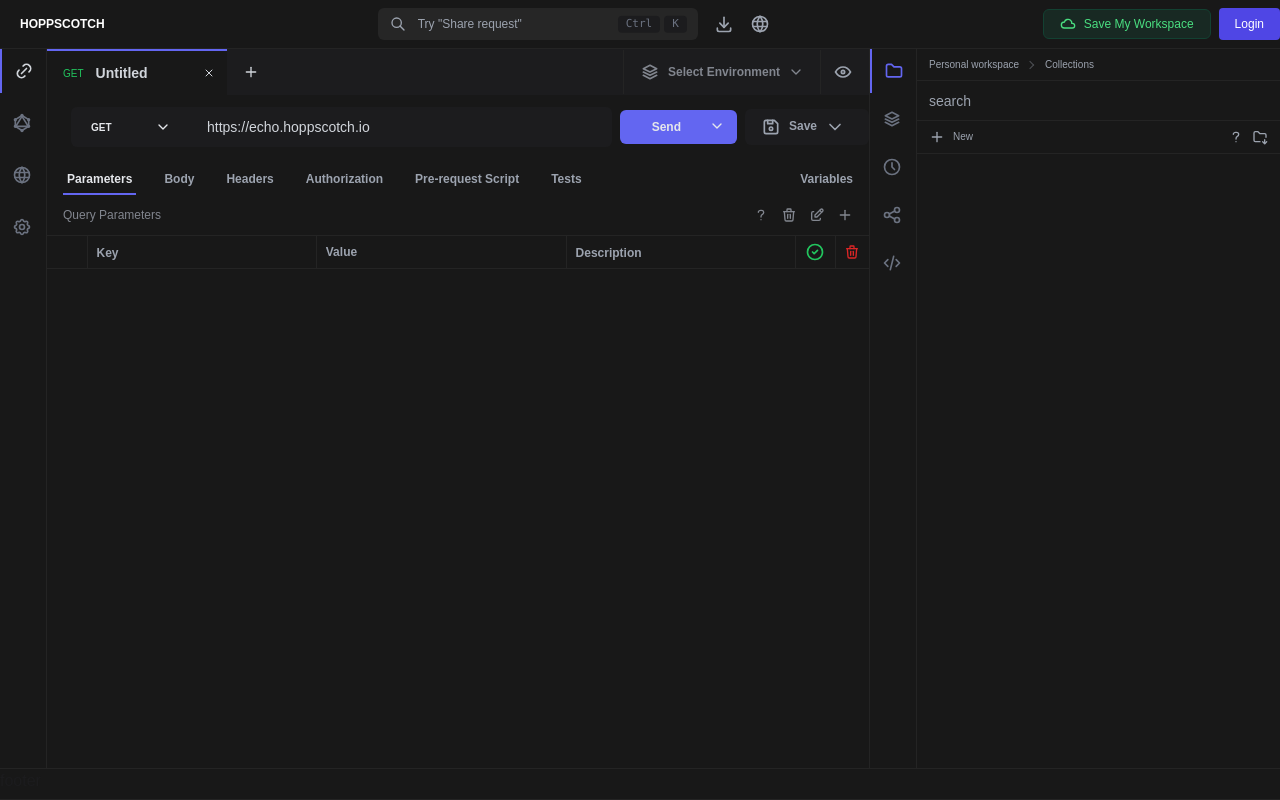
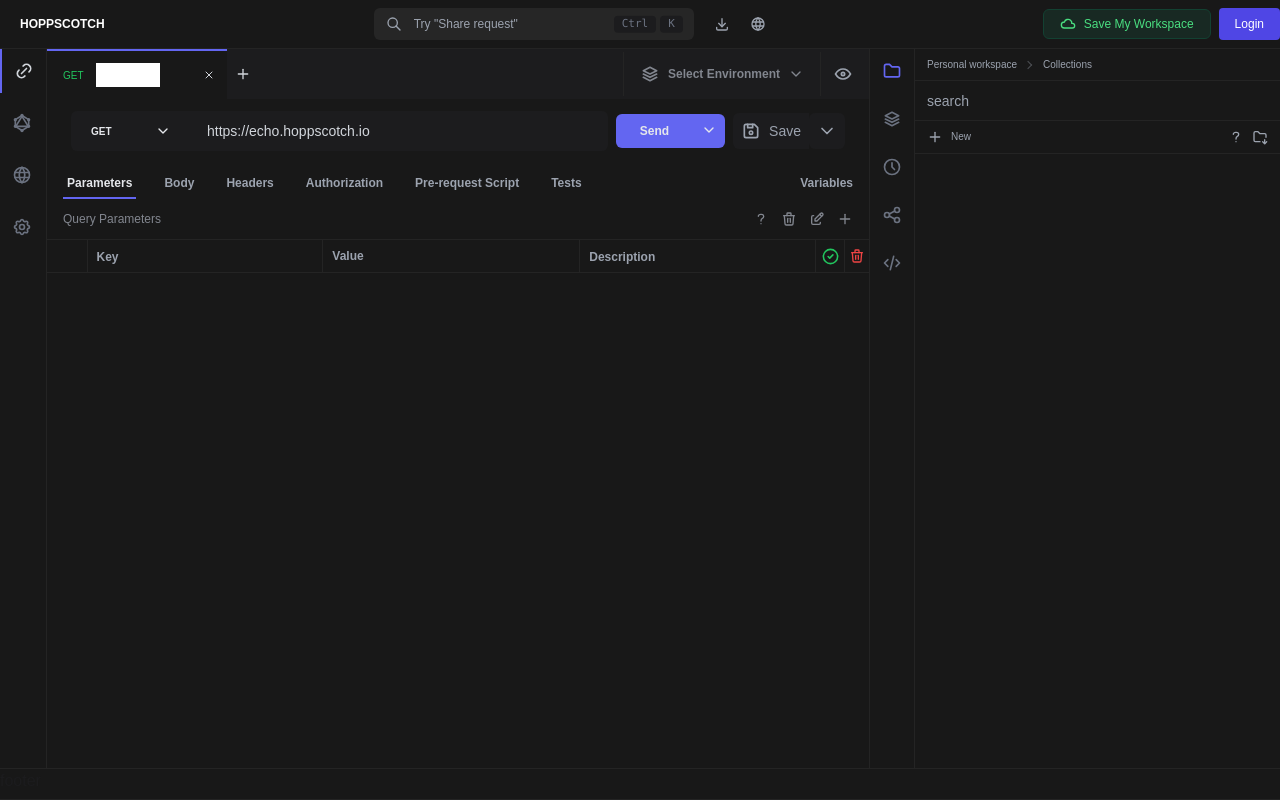
Before and after one commit to Millagoss/hoppscotch_clone, a Next.js app: page / in a window 1280 px wide. Built offline with nearby package versions, Linux system fonts and the light colour scheme.

Commit message:
feat: enhance BodyHeader with dynamic tabs, improve SearchBar layout, and update Share component with new UI elements

```diff
--- a/app/components/BodyHeader.tsx
+++ b/app/components/BodyHeader.tsx
@@ -2,9 +2,12 @@
 
 import {
   IconChevronDown,
+  IconCode,
   IconDeviceFloppy,
   IconEye,
+  IconFileCode,
   IconPlus,
+  IconReload,
   IconStack2,
   IconX,
 } from "@tabler/icons-react";
@@ -32,22 +35,64 @@
   }
 };
 
+type TabsValue = {
+  id: number;
+  title: string;
+  method: string;
+}[];
+
+const tabsValue = { id: 1, title: "untitled", method: "" };
+
 export const BodyHeader = () => {
   const [value, setValue] = useState("https://echo.hoppscotch.io");
   const [method, setMethod] = useState("GET");
+  const [tabs, setTabs] = useState<TabsValue>([tabsValue]);
+
+  const handleChange = (index: number, field: "title", value: string) => {
+    setTabs((prev) =>
+      prev.map((item, i) => (i === index ? { ...item, [field]: value } : item))
+    );
+  };
 
   return (
     <div className="space-y-3 bg-background">
       <div className="w-full flex bg-foreground justify-between items-center">
-        <div className="flex gap-4 items-center">
-          <div className="gap-3 pl-4 w-[180px] bg-[#181818] flex items-center py-3 border-t-2 border-t-indigo-500">
+        <div className="flex gap-2 items-center">
+          {tabs.map((t, index) => {
+            return (
+              <div
+                key={index}
+                className="gap-3 pl-4 w-[180px] bg-[#181818] flex items-center py-3 border-t-2 border-t-indigo-500"
+              >
                 <p className={`${getColor(method)} text-[10px]`}>{method}</p>
-            <p className="text-sm text-gray-300  font-semibold">Untitled</p>
+
+                <input
+                  value={t.title}
+                  placeholder="Untitled"
+                  className="focus:outline-none text-white focus:border-none w-16"
+                  onChange={(e) => handleChange(index, "title", e.target.value)}
+                />
                 <p className="w-full cursor-pointer text-gray-300 flex pr-3 justify-end">
-              <IconX className="size-3" />
+                  <IconX
+                    className="size-3"
+                    onClick={() => {
+                      if (tabs.length < 2) return;
+                      const filteredValue = tabs.filter(
+                        (tab) => tab.id !== t.id
+                      );
+                      setTabs(filteredValue);
+                    }}
+                  />
                 </p>
               </div>
-          <IconPlus className="size-4 cursor-pointer text-gray-300" />
+            );
+          })}
+          <IconPlus
+            onClick={() =>
+              setTabs((p) => [...p, { ...tabsValue, id: p.length + 1 }])
+            }
+            className="size-4 cursor-pointer text-gray-300"
+          />
         </div>
 
         {/* dropdown */}
@@ -115,32 +160,42 @@
             className="focus:outline-none focus:border-none text-gray-300 text-sm bg-transparent w-full max-w-xs"
           />
         </div>
-        <div className="dropdown">
+        <div className="dropdown flex">
+          <div className="flex cursor-pointer hover:bg-indigo-700 bg-indigo-500 rounded-l-md py-2 px-6 text-gray-200 gap-7 font-semibold text-[12px]">
+            Send
+          </div>
           <div
             tabIndex={0}
             role="button"
-            className="flex cursor-pointer bg-indigo-500 rounded-md py-2 px-3 pl-8 text-gray-200 gap-7 font-semibold text-[12px]"
+            className="dropdown bg-indigo-500 hover:bg-indigo-700 rounded-r-md py-2 px-2 text-gray-200"
           >
-            Send
             <IconChevronDown className="size-4" />
-          </div>
             <ul
               tabIndex={0}
-            className="dropdown-content w-60 text-gray-300 menu bg-foreground rounded-sm z-[1] top-10 p-2 shadow"
+              className="dropdown-content right-2 w-40 text-gray-300 space-y-1 menu bg-foreground rounded-sm z-[1] top-10 p-2 shadow"
             >
-            <li>
-              <a>Content</a>
-            </li>
+              <div className="flex p-2 text-text hover:bg-hover rounded-md items-center gap-2">
+                <IconFileCode className="size-5" /> <p>Import cURL</p>
+              </div>
+              <div className="flex p-2 text-text hover:bg-hover rounded-md items-center gap-2">
+                <IconCode className="size-5" /> <p>Show code</p>
+              </div>
+              <div className="flex p-2 text-text hover:bg-hover rounded-md items-center gap-2">
+                <IconReload className="size-5" /> <p>Clear all</p>
+              </div>
             </ul>
           </div>
-        <div className="dropdown">
+        </div>
+        <div className="dropdown flex text-gray-400">
+          <div className="flex cursor-pointer text-sm bg-foreground rounded-l-md px-2 gap-2 items-center">
+            <IconDeviceFloppy className="size-5" />
+            Save
+          </div>
           <div
             tabIndex={0}
             role="button"
-            className="flex cursor-pointer bg-foreground rounded-md py-2 px-4 pr-6 text-gray-400 gap-2 font-semibold text-[12px]"
+            className="flex hover:bg-hover cursor-pointer bg-foreground rounded-md py-2 px-2 mr-6 text-gray-400 gap-2 font-semibold text-[12px]"
           >
-            <IconDeviceFloppy className="size-5" />
-            Save
             <IconChevronDown className="size-5" />
           </div>
           <ul
--- a/app/components/SearchBar.tsx
+++ b/app/components/SearchBar.tsx
@@ -10,7 +10,7 @@
     <header className="flex items-center border-border border-b justify-between text-white py-2">
       <div className="text-xs pl-5 font-bold">HOPPSCOTCH</div>
 
-      <div className="flex items-center gap-4">
+      <div className="flex items-center gap-3">
         <div className="relative w-80">
           <IconSearch className="size-4 absolute text-gray-400 top-2 left-3" />
           <input
@@ -23,8 +23,14 @@
             <kbd className="text-[11px] bg-foreground px-2 rounded">K</kbd>
           </div>
         </div>
-        <IconDownload className="size-5 cursor-pointer text-gray-400" />
-        <IconWorld className="size-5 cursor-pointer text-gray-400" />
+        <div className="flex items-center gap-1">
+          <div className="hover:bg-hover px-2 cursor-pointer flex justify-center rounded-sm py-2">
+            <IconDownload className="size-4 text-gray-400" />
+          </div>
+          <div className="hover:bg-hover px-2 cursor-pointer flex justify-center rounded-sm py-2">
+            <IconWorld className="size-4 text-gray-400" />
+          </div>
+        </div>
       </div>
       <div className="flex items-center gap-2">
         <button className="bg-[#182923] gap-2 flex items-center text-green-400 hover:bg-green-900 text-xs py-[6px] px-4 rounded-md border-[#134132] border">
--- a/app/components/body-section/Parameters.tsx
+++ b/app/components/body-section/Parameters.tsx
@@ -98,15 +98,15 @@
                     />
                   </td>
                   <td className="border-border border">
-                    <div className="p-1 h-full flex items-center justify-center ">
-                      <IconCircleCheck className="text-green-500 size-5 cursor-pointer" />
+                    <div className="py-1 h-full flex items-center justify-center ">
+                      <IconCircleCheck className="text-green-500 size-[19px] cursor-pointer" />
                     </div>
                   </td>
                   <td className="border-border border-t border-b">
-                    <div className="p-1 h-full flex items-center justify-center">
+                    <div className="py-1 h-full flex items-center justify-center">
                       <IconTrash
                         onClick={() => handleDelete(item.id)}
-                        className="text-red-600 size-4 cursor-pointer"
+                        className="text-red-500 size-4 cursor-pointer"
                       />
                     </div>
                   </td>
--- a/app/components/right-section/Sidebar.tsx
+++ b/app/components/right-section/Sidebar.tsx
@@ -24,8 +24,7 @@
             key={h.value}
             onClick={() => setActiveTab(h.value)}
             className={`h-11 p-3 text-gray-500 cursor-pointer ${
-              activeTab === h.value &&
-              "border-l-indigo-500 text-indigo-500 border-l-2"
+              activeTab === h.value && "text-indigo-500"
             } `}
           >
             {h.label}
--- a/app/components/right-section/contents/Share.tsx
+++ b/app/components/right-section/contents/Share.tsx
@@ -1,5 +1,36 @@
+import {
+  IconDots,
+  IconFolderDown,
+  IconPlus,
+  IconQuestionMark,
+  IconWorld,
+  IconWorldWww,
+} from "@tabler/icons-react";
 import React from "react";
 
 export const Share = () => {
-  return <div>Share</div>;
+  return (
+    <div className="w-full">
+      <div className="breadcrumbs border-b border-border px-3 text-gray-400 text-[10px]">
+        <ul>
+          <li>
+            <p>Personal workspace</p>
+          </li>
+          <li>
+            <p>Shared Requests</p>
+          </li>
+        </ul>
+      </div>
+
+      <div className="border-b py-2 flex justify-between items-center border-border px-3 text-gray-400 text-[10px]">
+        <div className="flex gap-2 items-center cursor-pointer hover:text-gray-200">
+          <IconPlus className="size-4" />
+          <p className="leading-none">New</p>
+        </div>
+        <div data-tip="hello" className="flex gap-2 items-center pr-2 tooltip">
+          <IconQuestionMark className="size-4 cursor-pointer" />
+        </div>
+      </div>
+    </div>
+  );
 };
```
Lines whose indentation alone changed are shown as unchanged.
